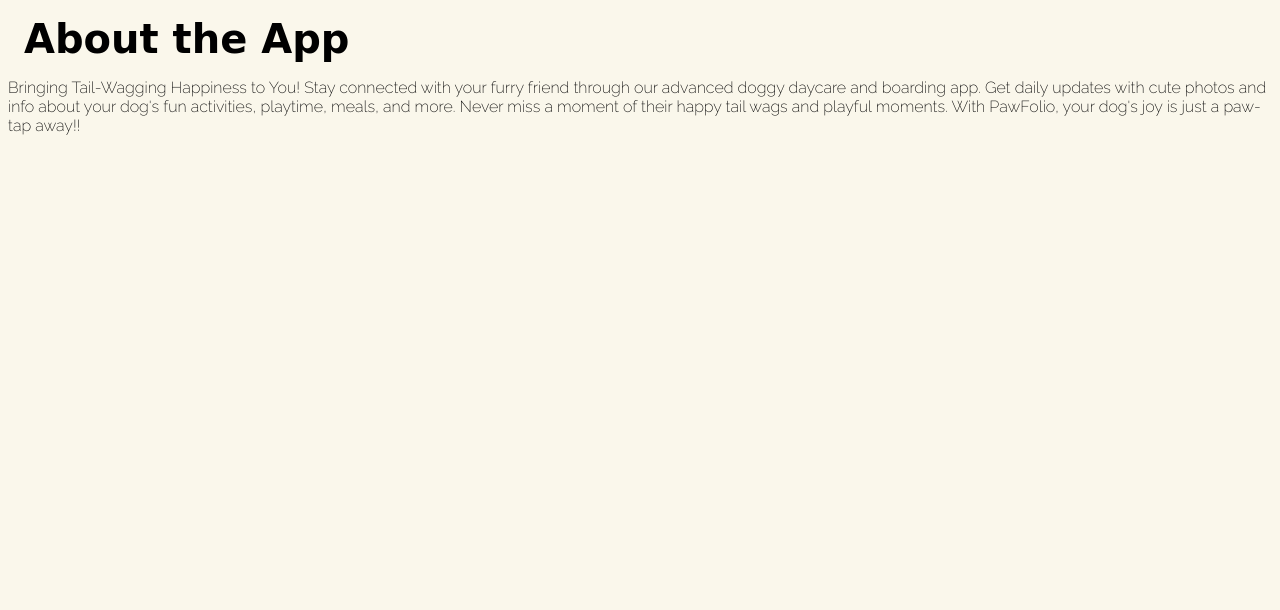
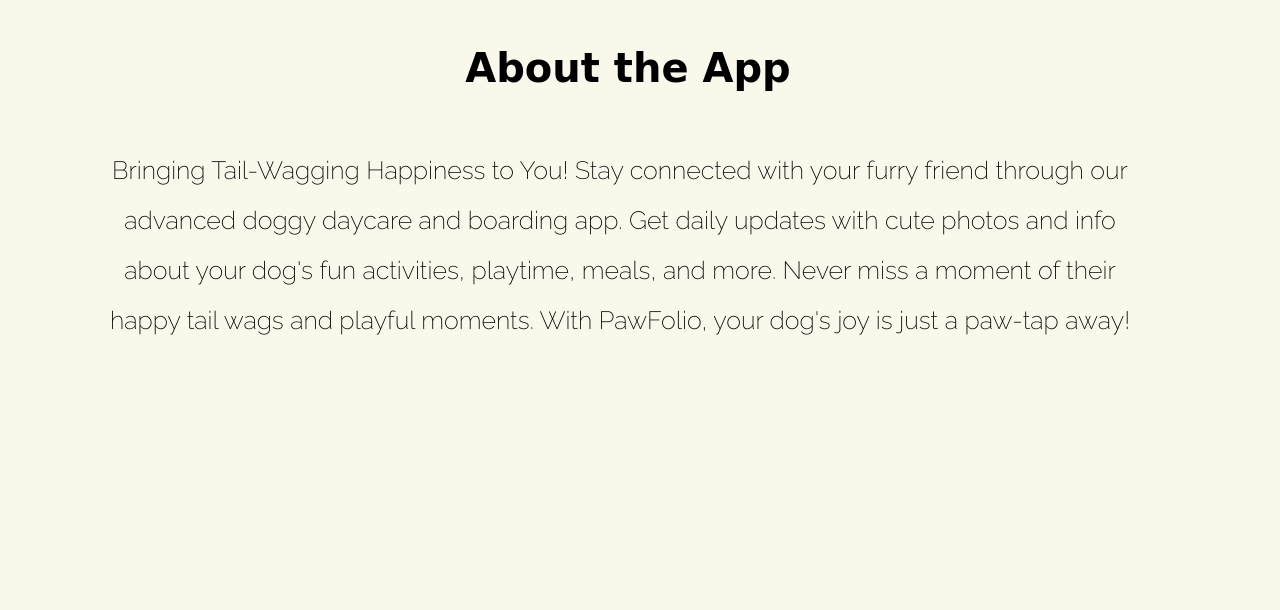
Before and after one commit to shaneyoung91/pawfolio, a Django app: page /about/ in a window 1280 px wide. Shown: the part 126-736 px from the top of the page. Run offline with Django 4.2, Linux system fonts and the light colour scheme; some web fonts are replaced.

Commit message:
add css to the About page

```diff
--- a/main_app/static/css/styles.css
+++ b/main_app/static/css/styles.css
@@ -265,3 +265,22 @@
 .btn:hover {
     background-color: #BF1F3C;
 }
+
+.about-title {
+    display: flex;
+    justify-content: center;
+    align-items: center;
+    height: 15vh;
+    padding: 0 140px 0 100px;
+}
+
+.about-p {
+    display: flex;
+    justify-content: center;
+    align-items: center;
+    height: auto;
+    padding: 0 140px 0 100px;
+    font-size: 25px;
+    line-height: 2.0;
+    text-align: center;
+}
--- a/main_app/templates/about.html
+++ b/main_app/templates/about.html
@@ -2,9 +2,14 @@
 
 {% block content %}
 
-    <h1>About the App</h1>
+<div class="about-title">
+<h1>About the App</h1>
+</div>
+
+<div class="about-p">
     <p>Bringing Tail-Wagging Happiness to You! Stay connected with your furry friend through our advanced doggy daycare and boarding app.
     Get daily updates with cute photos and info about your dog's fun activities, playtime, meals, and more.
-    Never miss a moment of their happy tail wags and playful moments. With PawFolio, your dog's joy is just a paw-tap away!!</p>
+    Never miss a moment of their happy tail wags and playful moments. With PawFolio, your dog's joy is just a paw-tap away!</p>
+</div>
 
 {% endblock %}
--- a/main_app/views.py
+++ b/main_app/views.py
@@ -136,6 +136,7 @@
 # CIRCLE BACK - ADDING DOG TREAT ON DOG INDEX PAGE
 class TreatCreate(LoginRequiredMixin, CreateView):
   model = Treat
+  fields = ['name']
   success_url = '/treats'
 # ----------------------
 
```
Also changed, not shown: README.md.
